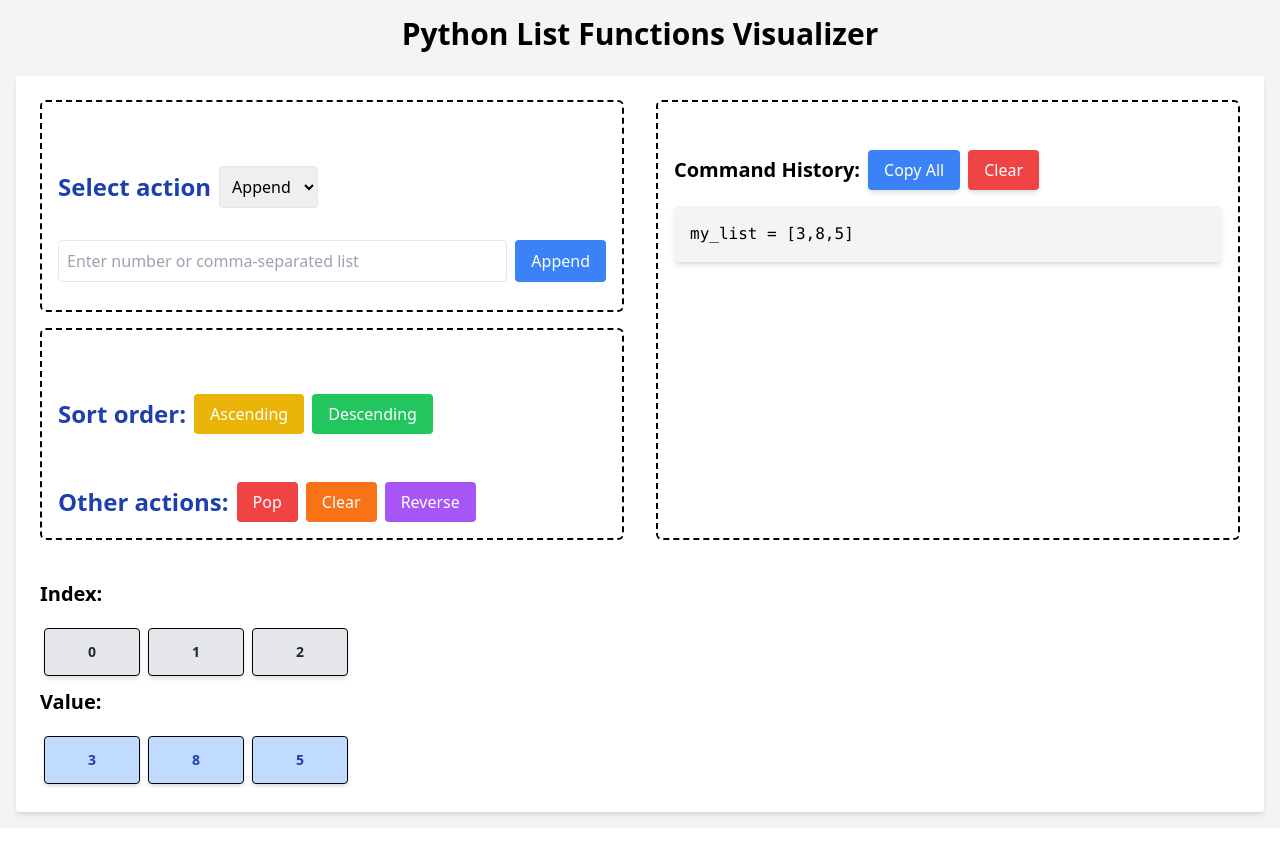
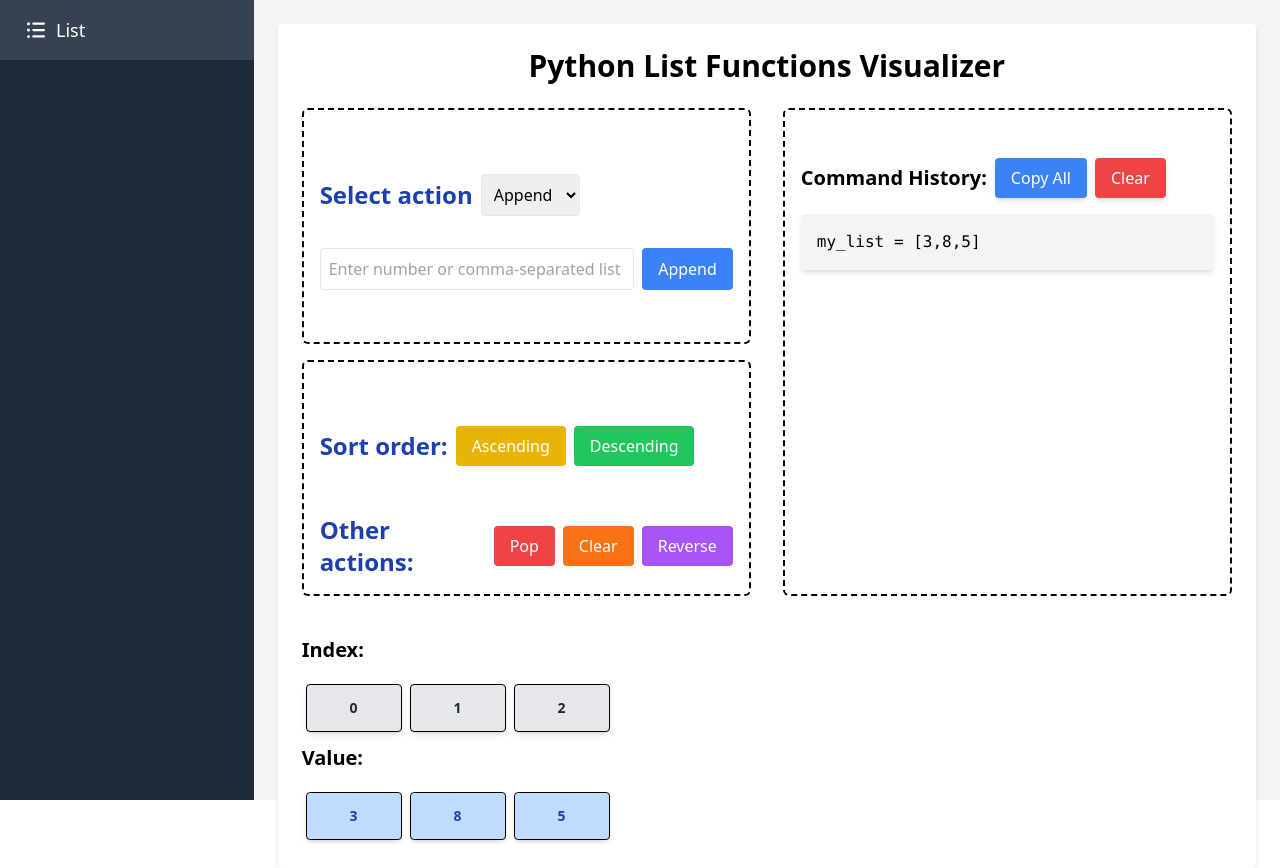
Before and after one commit to ducnd58233/python-viz, a React (Vite) app: page /python-viz/list in a window 1280 px wide. Before the commit the page ends 828 px from the top, so only its background shows below. Built offline with nearby package versions, Linux system fonts and the light colour scheme.

Commit message:
feat(layout): reorganize layout

```diff
--- a/package.json
+++ b/package.json
@@ -13,10 +13,12 @@
     "deploy": "gh-pages -d dist"
   },
   "dependencies": {
+    "@heroicons/react": "^2.1.4",
     "flowbite-react": "^0.9.0",
     "framer-motion": "^11.2.9",
     "react": "^18.2.0",
     "react-dom": "^18.2.0",
+    "react-router-dom": "^6.23.1",
     "vite-tsconfig-paths": "^4.3.2"
   },
   "devDependencies": {
--- a/src/App.tsx
+++ b/src/App.tsx
@@ -1,14 +1,32 @@
-import ListFunctions from 'components/ListFunctions'
+import ErrorPage from 'pages/ErrorPage'
+import { ListPage } from 'pages/ListPage/ListPage'
+import { RootPage } from 'pages/RootPage/RootPage'
+import { Navigate, RouterProvider, createBrowserRouter } from 'react-router-dom'
 
 function App() {
-  return (
-    <div className='min-h-screen bg-gray-100 p-4'>
-      <h1 className='text-3xl font-bold text-center mb-6'>
-        Python List Functions Visualizer
-      </h1>
-      <ListFunctions />
-    </div>
+  const router = createBrowserRouter(
+    [
+      {
+        path: '/',
+        element: <RootPage />,
+        errorElement: <ErrorPage />,
+        children: [
+          {
+            path: '/',
+            element: <Navigate to='/list' replace />,
+          },
+          {
+            path: '/list',
+            element: <ListPage />,
+          },
+        ],
+      },
+    ],
+    {
+      basename: '/python-viz',
+    }
   )
+  return <RouterProvider router={router} />
 }
 
 export default App
--- a/src/components/ListFunctions/index.ts
+++ /dev/null
@@ -1,3 +0,0 @@
-import { ListFunctions } from './ListFunctions'
-
-export default ListFunctions
--- /dev/null
+++ b/src/components/SideBar/SideBar.tsx
@@ -0,0 +1,22 @@
+import { Link } from 'react-router-dom'
+
+interface SidebarProps {
+  items: { path: string; label: string; icon: React.ReactNode }[]
+}
+
+export const SideBar: React.FC<SidebarProps> = ({ items }) => {
+  return (
+    <div className='w-64 bg-gray-800 text-white flex flex-col h-full'>
+      <div className='flex-grow'>
+        {items.map((item) => (
+          <Link to={item.path} key={item.path}>
+            <div className='flex items-center px-6 py-4 cursor-pointer hover:bg-gray-700'>
+              {item.icon}
+              <span className='text-lg ml-2'>{item.label}</span>
+            </div>
+          </Link>
+        ))}
+      </div>
+    </div>
+  )
+}
--- /dev/null
+++ b/src/components/SideBar/index.ts
@@ -0,0 +1,3 @@
+import { SideBar } from './SideBar'
+
+export default SideBar
--- /dev/null
+++ b/src/pages/ErrorPage/ErrorPage.tsx
@@ -0,0 +1,15 @@
+import { Link } from 'react-router-dom'
+
+export const ErrorPage = () => {
+  return (
+    <div className='flex justify-center items-center mt-[50px]'>
+      <h1>404 - Page Not Found</h1>
+      <p>
+        Sorry, the page you are looking for does not exist or under-development.
+      </p>
+      <p>
+        You can always go back to the <Link to='/python-viz'>homepage</Link>.
+      </p>
+    </div>
+  )
+}
--- /dev/null
+++ b/src/pages/ErrorPage/index.ts
@@ -0,0 +1,3 @@
+import { ErrorPage } from './ErrorPage';
+
+export default ErrorPage
--- a/src/components/ListFunctions/ListFunctions.tsx
+++ b/src/pages/ListPage/ListPage.tsx
@@ -1,11 +1,11 @@
-import { useRef, useState } from 'react'
 import ActionButtons from 'components/ActionButtons'
 import CommandHistory from 'components/CommandHistory'
 import InputForm from 'components/InputForm'
 import ListDisplay from 'components/ListDisplay'
+import { useRef, useState } from 'react'
 
-export const ListFunctions: React.FC = () => {
-  const [list, setList] = useState<(number | number[])[]>([3,8,5])
+export const ListPage: React.FC = () => {
+  const [list, setList] = useState<(number | number[])[]>([3, 8, 5])
   const refList = useRef(list)
   const [commandHistory, setCommandHistory] = useState<string[]>([
     'my_list = [3,8,5]',
@@ -296,6 +296,10 @@ export const ListFunctions: React.FC = () => {
 
   return (
     <div className='bg-white p-6 rounded shadow-md'>
+      <h1 className='text-3xl font-bold text-center mb-6'>
+        Python List Functions Visualizer
+      </h1>
+
       <div className='grid grid-cols-2 gap-8 h-86'>
         <div className='grid grid-rows-2 gap-4'>
           <div className='border-2 border-black border-dashed px-4 py-4 rounded-md'>
--- /dev/null
+++ b/src/pages/ListPage/index.ts
@@ -0,0 +1,3 @@
+import { ListPage } from './ListPage'
+
+export default ListPage
--- /dev/null
+++ b/src/pages/RootPage/RootPage.tsx
@@ -0,0 +1,22 @@
+import { ListBulletIcon } from '@heroicons/react/16/solid'
+import SideBar from 'components/SideBar'
+import { Outlet } from 'react-router-dom'
+
+export const RootPage: React.FC = () => {
+  const sidebarItems = [
+    {
+      path: '/list',
+      label: 'List',
+      icon: <ListBulletIcon className='h-6 w-6' />,
+    },
+  ]
+
+  return (
+    <div className='flex h-screen'>
+      <SideBar items={sidebarItems} />
+      <div className='flex-grow p-6 bg-gray-100'>
+        <Outlet />
+      </div>
+    </div>
+  )
+}
```
Also changed, not shown: src/pages/RootPage/index.ts (added), 1 other file (tests, documents, lock files or other folders).
